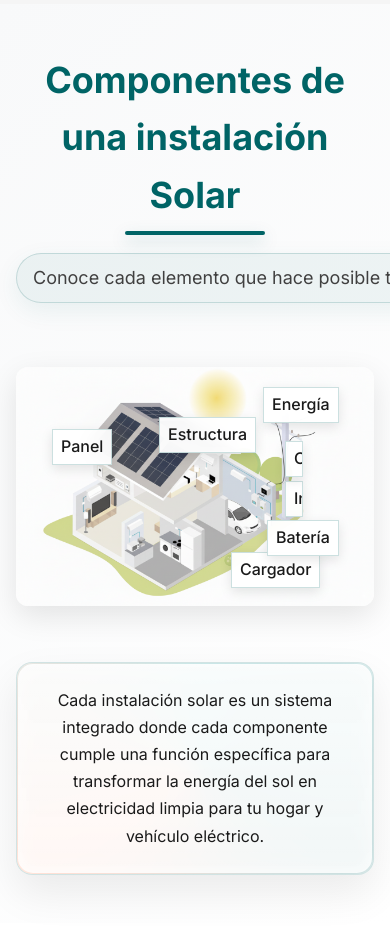
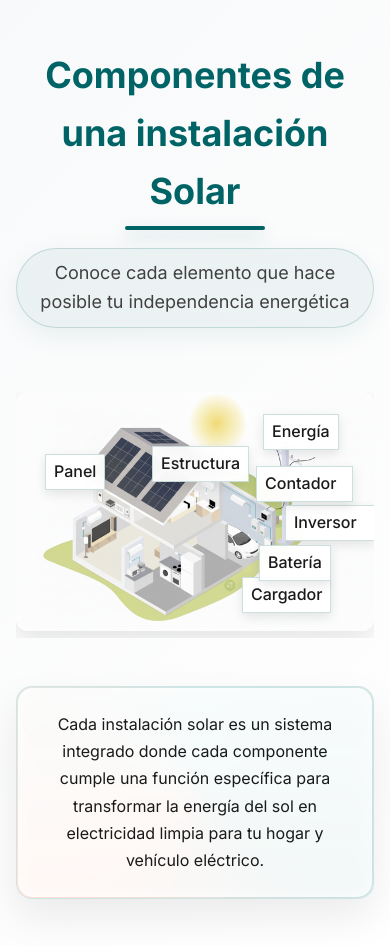
Before and after one commit to FrancoRot/inglat, a Django app: page / in a window 390 px wide; the page is wider, and only the part inside the window is pictured. Shown: the part 2312-3258 px from the top of that part. Run offline with Django 5.2, Linux system fonts and the light colour scheme; data comes from the database, SQL or seed files in the repository; data that the repository does not hold is empty.

Commit message:
terminado con la imagen

```diff
--- a/static/css/base.css
+++ b/static/css/base.css
@@ -163,6 +163,21 @@ body {
   top: 0;
   z-index: 100;
   transition: all 0.3s ease;
+}
+
+/* Fijar header en mobile para que no desaparezca al hacer scroll */
+@media (max-width: 1024px) {
+  .header {
+    position: fixed;
+    top: 0;
+    left: 0;
+    right: 0;
+    width: 100%;
+  }
+  /* Compensación del alto del header para que no tape el contenido */
+  .main-content {
+    padding-top: 72px; /* altura aproximada del header en mobile */
+  }
 }
 
 .header__container {
--- a/static/css/home.css
+++ b/static/css/home.css
@@ -1,4 +1,9 @@
 /* Estilos específicos para la página de inicio - Home Page */
+
+/* Anti-overflow global para mobile */
+html, body {
+    overflow-x: hidden;
+}
 
 /* Hero Hyperspeed Background Effect */
 .hero {
@@ -1294,6 +1299,8 @@
     max-width: 800px;
     width: 100%;
     margin: 0 auto;
+    contain: layout paint;
+    overflow: visible;
 }
 
 .diagram-image {
@@ -1511,6 +1518,9 @@
         padding: 6px 10px;
         font-size: var(--text-xs);
         overflow: hidden;
+        max-width: 46vw;
+        text-overflow: ellipsis;
+        white-space: nowrap;
     }
 
     /* Mostrar texto móvil, ocultar desktop */
@@ -1524,38 +1534,38 @@
 
     /* Ajustar posiciones para mobile */
     .label-sol {
-        top: 7%;
-        right: 14%;
+        top: 8%;
+        right: 12%;
     }
 
     .label-paneles {
         top: 24%;
-        left: 12%;
+        left: 10%;
     }
 
     .label-estructura {
         top: 24%;
-        left: 42%;
+        left: 40%;
     }
 
     .label-inversor {
         top: 44%;
-        right: 25%;
+        right: 6%;
     }
 
     .label-contador {
         top: 22%;
-        right: 22%;
+        right: 6%;
     }
 
     .label-cargador {
         top: 88%;
-        right: 12%;
+        right: 10%;
     }
 
     .label-bateria {
         top: 78%;
-        left: 12%;
+        left: 14%;
     }
 
     .componentes-text {
@@ -1569,42 +1579,48 @@
         padding: 4px 8px;
         font-size: var(--text-xs);
         overflow: hidden;
+        max-width: 58vw;
     }
 
     /* Ajustar más las posiciones para pantallas muy pequeñas */
     .label-sol {
-        top: 8%;
+        top: 9%;
         right: 10%;
     }
 
     .label-paneles {
         top: 25%;
-        left: 10%;
+        left: 8%;
     }
 
     .label-estructura {
-        top: 20%;
-        left: 40%;
+        top: 22%;
+        left: 38%;
     }
 
     .label-inversor {
         top: 46%;
-        right: 23%;
+        right: 0%;
     }
 
     .label-contador {
         top: 30%;
-        right: 20%;
+        left: 67%;
     }
 
     .label-cargador {
         top: 75%;
-        right: 15%;
+        right: 12%;
     }
 
     .label-bateria {
         top: 62%;
-        left: 70%;
+        left: 68%;
+    }
+
+    /* Fallback: permitir salto del subtítulo para evitar overflow extremo */
+    #componentes-solares .section-header .section-subtitle {
+        white-space: normal;
     }
 }
 
@@ -1742,6 +1758,7 @@
     backdrop-filter: blur(8px);
     -webkit-backdrop-filter: blur(8px);
     cursor: pointer;
+    touch-action: none; /* evita que gestos muevan el fondo en tablets */
 }
 
 /* Contenedor principal del modal */
@@ -1770,6 +1787,8 @@
     overflow-y: auto;
     scrollbar-width: thin;
     scrollbar-color: var(--primary-color) var(--gray-100);
+    overscroll-behavior: contain;
+    -webkit-overflow-scrolling: touch; /* scroll suave iOS */
 }
 
 .component-modal__content::-webkit-scrollbar {
--- a/static/js/base.js
+++ b/static/js/base.js
@@ -51,6 +51,31 @@ const INGLAT = {
             return window.innerWidth < this.breakpoints.mobile;
         },
 
+        // Bloqueo robusto de scroll para iOS/Android
+        lockBodyScroll() {
+            const currentScrollY = window.scrollY || window.pageYOffset || 0;
+            document.body.setAttribute('data-scroll-lock', String(currentScrollY));
+            document.body.style.position = 'fixed';
+            document.body.style.top = `-${currentScrollY}px`;
+            document.body.style.left = '0';
+            document.body.style.right = '0';
+            document.body.style.width = '100%';
+            document.body.style.overflow = 'hidden';
+        },
+
+        unlockBodyScroll() {
+            const stored = document.body.getAttribute('data-scroll-lock');
+            const scrollY = stored ? parseInt(stored, 10) : 0;
+            document.body.style.position = '';
+            document.body.style.top = '';
+            document.body.style.left = '';
+            document.body.style.right = '';
+            document.body.style.width = '';
+            document.body.style.overflow = '';
+            document.body.removeAttribute('data-scroll-lock');
+            window.scrollTo(0, scrollY);
+        },
+
         // Smooth scroll
         smoothScrollTo(target, offset = 0) {
             const element = typeof target === 'string' ? document.querySelector(target) : target;
@@ -101,6 +126,19 @@ INGLAT.mobileMenu = {
         // Cerrar con overlay
         this.overlay.addEventListener('click', () => this.close());
 
+        // Cerrar al hacer click/tap fuera del menú
+        const closeIfOutside = (event) => {
+            if (!this.isOpen) return;
+            const target = event.target;
+            const clickInsideMenu = this.mobileMenu.contains(target);
+            const clickOnButton = this.menuBtn.contains(target);
+            if (!clickInsideMenu && !clickOnButton) {
+                this.close();
+            }
+        };
+        document.addEventListener('click', closeIfOutside, true);
+        document.addEventListener('touchstart', closeIfOutside, { passive: true, capture: true });
+
         // Cerrar con ESC
         document.addEventListener('keydown', (e) => {
             if (e.key === 'Escape' && this.isOpen) {
@@ -141,8 +179,8 @@ INGLAT.mobileMenu = {
         this.menuBtn.setAttribute('aria-expanded', 'true');
         this.mobileMenu.setAttribute('aria-hidden', 'false');
 
-        // Prevenir scroll del body
-        document.body.style.overflow = 'hidden';
+        // Prevenir scroll del body (robusto)
+        INGLAT.utils.lockBodyScroll();
     },
 
     close() {
@@ -154,7 +192,7 @@ INGLAT.mobileMenu = {
         this.mobileMenu.setAttribute('aria-hidden', 'true');
 
         // Restaurar scroll del body
-        document.body.style.overflow = '';
+        INGLAT.utils.unlockBodyScroll();
     }
 };
 
--- a/static/js/home.js
+++ b/static/js/home.js
@@ -686,8 +686,12 @@ document.addEventListener('DOMContentLoaded', function() {
         // Focus management para accesibilidad
         modalCloseBtn.focus();
 
-        // Prevenir scroll del body
-        document.body.style.overflow = 'hidden';
+        // Prevenir scroll del body (robusto y consistente con base.js)
+        if (window.INGLAT && INGLAT.utils && typeof INGLAT.utils.lockBodyScroll === 'function') {
+            INGLAT.utils.lockBodyScroll();
+        } else {
+            document.body.style.overflow = 'hidden';
+        }
     }
 
     // Función para cerrar el modal
@@ -696,7 +700,11 @@ document.addEventListener('DOMContentLoaded', function() {
         modal.setAttribute('aria-hidden', 'true');
 
         // Restaurar scroll del body
-        document.body.style.overflow = '';
+        if (window.INGLAT && INGLAT.utils && typeof INGLAT.utils.unlockBodyScroll === 'function') {
+            INGLAT.utils.unlockBodyScroll();
+        } else {
+            document.body.style.overflow = '';
+        }
 
         // Devolver focus al elemento que abrió el modal (si es posible)
         const activeLabel = document.querySelector('.component-label:focus');
@@ -779,10 +787,17 @@ document.addEventListener('DOMContentLoaded', function() {
         }
     });
 
-    // Evitar que clicks dentro del contenido cierren el modal
-    modal.querySelector('.component-modal__content').addEventListener('click', function(e) {
-        e.stopPropagation();
-    });
+    // Evitar que clicks dentro del contenido cierren el modal y contener scroll
+    (function(){
+        const modalContent = modal.querySelector('.component-modal__content');
+        if (!modalContent) return;
+        modalContent.addEventListener('click', function(e) { e.stopPropagation(); });
+        modalContent.addEventListener('touchmove', function(e) { e.stopPropagation(); }, { passive: true });
+        modalContent.addEventListener('wheel', function(e) { e.stopPropagation(); }, { passive: true });
+        // Mejorar experiencia de scroll en iOS/Android dentro del modal
+        modalContent.style.overscrollBehavior = 'contain';
+        modalContent.style.webkitOverflowScrolling = 'touch';
+    })();
 
     // Performance monitoring (development only)
     if (window.location.hostname === 'localhost' || window.location.hostname === '127.0.0.1') {
```
Also changed, not shown: static/css/header.css (+9 -36 lines).
